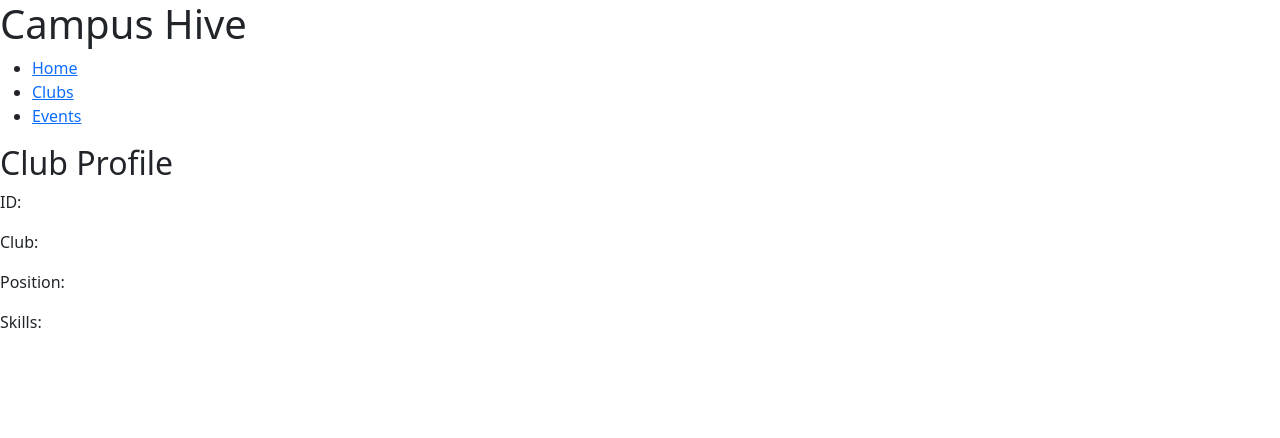
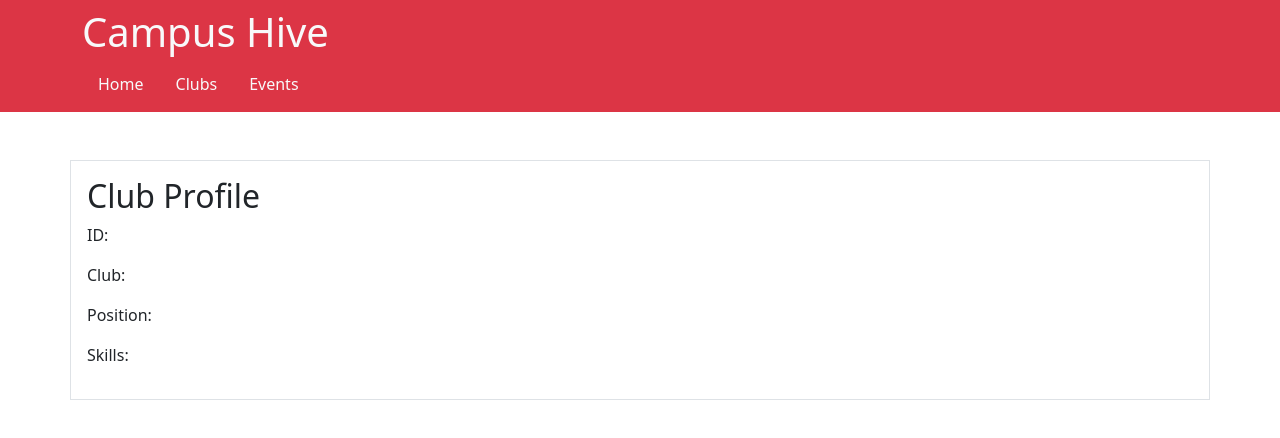
Before and after one commit to vigneshponna07/Campus-Hive, a website: page profile.html in a window 1280 px wide. Drawn offline with nearby package versions, Linux system fonts and the light colour scheme.

Commit message:
completed designing profile page using bootstrap

```diff
--- a/profile.html
+++ b/profile.html
@@ -7,17 +7,19 @@
     <link href="https://cdn.jsdelivr.net/npm/bootstrap@5.3.8/dist/css/bootstrap.min.css" rel="stylesheet" integrity="sha384-sRIl4kxILFvY47J16cr9ZwB07vP4J8+LH7qKQnuqkuIAvNWLzeN8tE5YBujZqJLB" crossorigin="anonymous">
 </head>
 <body>
-    <head>
-        <h1> Campus Hive</h1>
-        <nav>
-         <ul>
-           <li><a href="index.html">Home</a></li>
-           <li><a href="clubs.html">Clubs</a></li>
-           <li><a href="events.html">Events</a></li>
-         </ul>
-        </nav>
-       </head>
-    <main>
+  <header class="p-2 bg-danger text-light ">
+    <div class="container">
+   <h1 class="h1" > Campus Hive</h1>
+   <nav>
+    <ul class="nav">
+      <li class="nav-item"><a class="nav-link text-light " href="index.html">Home</a></li>
+      <li class="nav-item"><a class="nav-link text-light " href="clubs.html">Clubs</a></li>
+      <li class="nav-item"><a class="nav-link text-light " href="events.html">Events</a></li>
+    </ul>
+   </nav>
+  </div>
+  </header>
+    <main class="container mt-5 border p-3">
        <h2>Club Profile</h2>
 
        <p>ID: <span id="id"></span></p>
```
Also changed, not shown: events.html (+12 -11 lines), index.html (+1 -1 lines).
